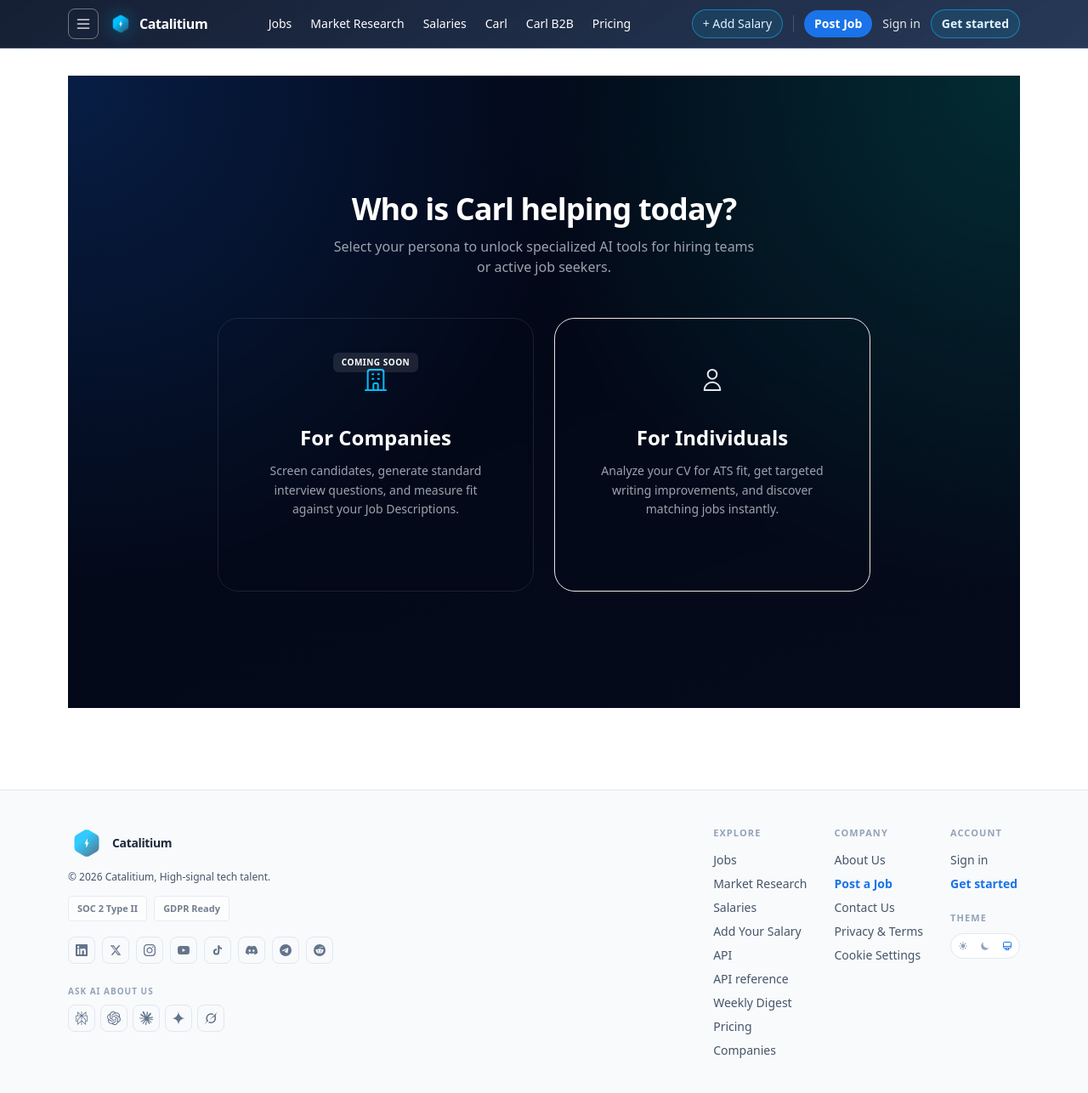
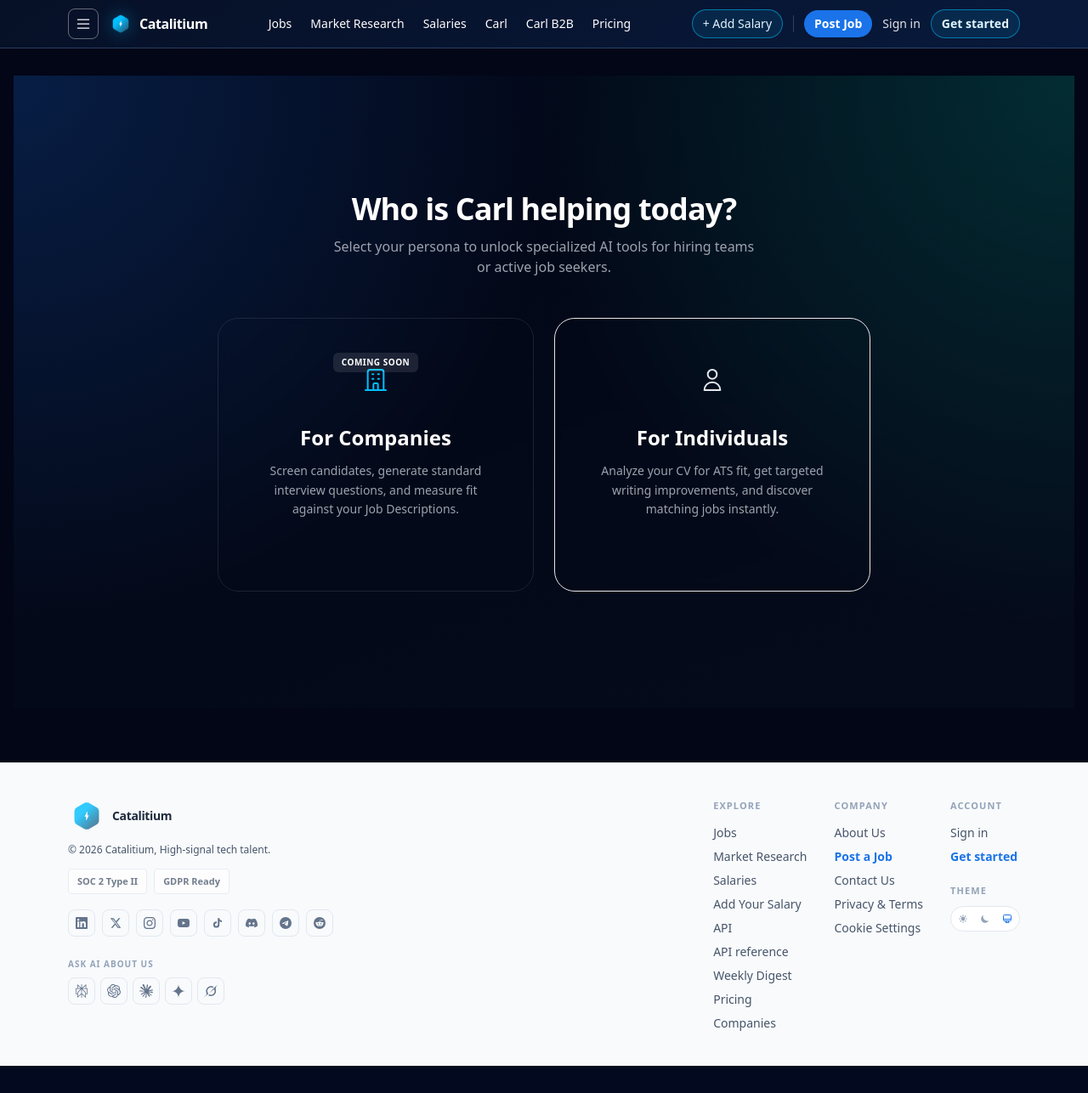
Before and after one commit to Catalitium/catalitium, a Flask app: template app/views/templates/carl.html in a window 1280 px wide. Shown: the whole page at 85% size. After the commit the page ends 1254 px from the top, so only its background shows below. Run offline with Flask 3, Linux system fonts and the light colour scheme; the template is opened without the code that fills it, so the values that code supplies are empty; parts of the project's set-up code (start-up, migrations or seed data) failed here and were passed over; some libraries are stand-ins or nearby versions.

Commit message:
fix(carl): restore individuals layout, radar styling, and terminal sizing
- Four-column desktop grid (sidebar, analytics, actions, chat) with stable widths
- Full-bleed dark page background to remove bottom white gap on /carl
- Career Radar card markup polish; JS card styles for better contrast
- Terminal: compact max-height; avoid post-parse collapse to a tiny strip

Made-with: Cursor

```diff
--- a/app/static/js/carl.js
+++ b/app/static/js/carl.js
@@ -455,16 +455,14 @@
       if (index >= lines.length) {
         terminalTimer = null;
         if (terminalStatus) {
-            var meterDelay = REVEAL_BASE_DELAY_MS + 2 * REVEAL_STAGGER_MS + METER_START_OFFSET_MS;
-             setTimeout(function() {
-                terminalStatus.textContent = "Complete";
-                if (terminal) {
-                   terminal.style.transition = "all 0.6s cubic-bezier(0.16, 1, 0.3, 1)";
-                   terminal.style.maxHeight = "32px";
-                   terminal.style.opacity = "0.45";
-                   terminal.style.filter = "grayscale(100%)";
-                }
-            }, 300);
+          setTimeout(function () {
+            terminalStatus.textContent = "Complete";
+            if (terminal) {
+              terminal.style.transition = "opacity 0.45s ease";
+              terminal.style.opacity = "0.94";
+              terminal.style.filter = "none";
+            }
+          }, 300);
         }
         return;
       }
@@ -554,11 +552,11 @@
     nRoot.innerHTML = "";
 
     function makeCard(title, subtitle, actionText, linkStr) {
-      return '<div class="group relative rounded-2xl border border-white/5 bg-white/[0.03] p-5 transition-all hover:bg-white/[0.06] hover:border-white/10">' +
-             '<div class="absolute inset-0 rounded-2xl bg-gradient-to-br from-[#1a73e8]/10 to-transparent opacity-0 transition group-hover:opacity-100 pointer-events-none"></div>' +
-             '<p class="relative text-[15px] font-bold text-white mb-1 leading-tight">' + escapeHtml(title) + '</p>' +
-             '<p class="relative text-[12px] text-[#9CA3AF] mb-4">' + escapeHtml(subtitle) + '</p>' +
-             '<a href="' + escapeHtml(linkStr) + '" class="relative inline-flex items-center justify-center w-full rounded-xl bg-white/5 py-2 text-[11px] font-bold uppercase tracking-wider text-white hover:bg-[#1a73e8] transition">' + escapeHtml(actionText) + '</a>' +
+      return '<div class="group relative min-h-[9rem] rounded-2xl border border-[#17305b] bg-[linear-gradient(165deg,rgba(6,20,48,0.92),rgba(4,14,36,0.88))] p-4 shadow-[0_14px_34px_-18px_rgba(0,191,255,0.38)] transition-all duration-300 hover:-translate-y-[1px] hover:border-[#1f4f8f] hover:shadow-[0_18px_36px_-18px_rgba(0,191,255,0.5)] sm:p-5">' +
+             '<div class="absolute inset-0 rounded-2xl bg-gradient-to-br from-[#1a73e8]/16 via-transparent to-[#18a7ec]/10 opacity-0 transition group-hover:opacity-100 pointer-events-none"></div>' +
+             '<p class="relative text-[15px] font-bold text-white mb-1.5 leading-tight tracking-tight">' + escapeHtml(title) + '</p>' +
+             '<p class="relative text-[12px] text-[#A7B8D7] mb-4 line-clamp-2">' + escapeHtml(subtitle) + '</p>' +
+             '<a href="' + escapeHtml(linkStr) + '" class="relative inline-flex w-full items-center justify-center rounded-xl border border-[#214f86] bg-[#0b1f44]/78 py-2 text-[10px] font-bold uppercase tracking-[0.11em] text-[#dbeafe] transition hover:border-[#2b71b8] hover:bg-[#123166] hover:text-white">' + escapeHtml(actionText) + '</a>' +
              '</div>';
     }
 
--- a/app/views/templates/carl.html
+++ b/app/views/templates/carl.html
@@ -24,6 +24,26 @@
     --carl-card-fill: linear-gradient(165deg, rgba(30, 41, 59, 0.4) 0%, rgba(15, 23, 42, 0.25) 100%);
     --carl-card-border: rgba(255, 255, 255, 0.12);
   }
+  html:has(body.carl-carl-page),
+  body.carl-carl-page {
+    background: #020617 !important;
+  }
+  /* Full-bleed on /carl as soon as the page loads (not only after dashboard hydrate).
+     Fixes main staying max-w-6xl when wide_layout is missing or overridden. */
+  body.carl-carl-page #content {
+    max-width: none !important;
+    width: 100% !important;
+    margin-left: 0 !important;
+    margin-right: 0 !important;
+    padding-bottom: 0 !important;
+    background: transparent !important;
+    box-sizing: border-box;
+  }
+  body.carl-carl-page #carl-shell {
+    width: 100%;
+    max-width: none;
+    min-width: 0;
+  }
   /* Okara-style Carl: full-bleed dashboard, hide site chrome when active */
   body.carl-dashboard-active header { display: none !important; }
   body.carl-dashboard-active footer { display: none !important; }
@@ -372,7 +417,7 @@
 {% endblock %}
 
 {% block content %}
-  <div id="carl-shell" class="relative flex flex-col font-sans text-slate-200">
+  <div id="carl-shell" class="relative flex w-full min-w-0 flex-col font-sans text-slate-200">
     {% if preloaded_analysis %}
     <script id="preloaded-carl-data" type="application/json">
         {{ preloaded_analysis | tojson | safe }}
@@ -408,7 +453,7 @@
     </div>
   </div>
 
-  <div id="carl-individuals-workspace" class="hidden">
+  <div id="carl-individuals-workspace" class="hidden w-full min-w-0">
     <!-- Landing: upload -->
     <div id="carl-upload-hero" class="mx-auto max-w-2xl px-4 py-16">
       <div class="text-center">
@@ -476,7 +521,7 @@
   </div>
 
   <!-- Full-page dashboard (shown after analyze) -->
-  <div id="carl-workspace" class="hidden min-h-[calc(100dvh-3.5rem)] flex-col xl:overflow-y-auto carl-scroll-dark">
+  <div id="carl-workspace" class="hidden w-full min-w-0 min-h-[calc(100dvh-3.5rem)] flex-col xl:overflow-y-auto carl-scroll-dark">
     <!-- Terminal strip (top) -->
     <div data-carl-reveal class="bg-[#050505] border border-[#22c55e]/30 rounded-xl mx-3 mt-2 shrink-0 p-3 sm:mx-4 sm:p-4 xl:p-3 shadow-[inset_0_2px_18px_rgba(0,0,0,0.8)]">
       <div class="flex flex-wrap items-center justify-between gap-2 border-b border-[#22c55e]/30 pb-2 mb-2 xl:pb-2 xl:mb-2 text-[#22c55e]">
@@ -492,13 +537,13 @@
           <span id="carl-terminal-status" class="text-xs font-bold text-[#4ade80]">Ready</span>
         </div>
       </div>
-      <div id="carl-terminal" class="carl-scroll-dark max-h-32 overflow-y-auto overflow-x-hidden font-mono text-[13px] leading-[1.45] text-[#4ade80] xl:max-h-[5.25rem]"></div>
+      <div id="carl-terminal" class="carl-scroll-dark max-h-32 overflow-y-auto overflow-x-hidden font-mono text-[13px] leading-[1.45] text-[#4ade80] xl:max-h-[5.75rem]"></div>
     </div>
 
     <!-- Main grid -->
-    <div class="grid grid-cols-1 gap-4 p-4 xl:grid-cols-12 xl:items-start">
+    <div class="carl-main-grid grid w-full min-w-0 grid-cols-1 gap-4 p-4 xl:items-start">
       <!-- Panel 1: Sidebar (3/12) -->
-      <div id="carl-sidebar" class="space-y-4 xl:col-span-3 min-w-0">
+      <div id="carl-sidebar" class="space-y-4 min-w-0">
         <div class="carl-card p-4">
           <p class="text-[11px] font-semibold uppercase tracking-wider text-[#6B7280]">Candidate</p>
           <div class="mt-3 flex gap-3">
@@ -535,17 +580,16 @@
       </div>
 
       <!-- Panel 2: Analytics (5/12) -->
-      <div id="carl-analytics-container" data-carl-reveal class="carl-card flex flex-col p-4 xl:col-span-5 min-w-0 h-full">
+      <div id="carl-analytics-container" data-carl-reveal class="carl-card flex flex-col p-5 min-w-0 h-full">
           <p class="text-[11px] font-semibold uppercase tracking-wider text-[#6B7280]">Analytics</p>
           <div class="mt-3 flex flex-wrap gap-1.5" role="tablist">
             <button type="button" data-carl-tab="overview" class="carl-tab-active rounded-full border border-transparent px-3 py-1 text-xs font-medium transition-colors">Overview</button>
             <button type="button" data-carl-tab="suggestions" class="rounded-full border border-transparent px-3 py-1 text-xs font-medium text-[#9CA3AF] hover:text-white transition-colors">Suggestions</button>
             <button type="button" data-carl-tab="skills" class="rounded-full border border-transparent px-3 py-1 text-xs font-medium text-[#9CA3AF] hover:text-white transition-colors">Skills</button>
             <button type="button" data-carl-tab="risks" class="rounded-full border border-transparent px-3 py-1 text-xs font-medium text-[#9CA3AF] hover:text-white transition-colors">Signals</button>
-            <button type="button" data-carl-tab="actions" class="rounded-full border border-transparent px-3 py-1 text-xs font-medium text-[#9CA3AF] hover:text-white transition-colors">Actions</button>
           </div>
 
-          <div id="carl-panel-overview" class="carl-tab-panel carl-scroll-dark mt-4 flex min-h-0 flex-1 flex-col gap-3 overflow-y-auto xl:gap-3">
+          <div id="carl-panel-overview" class="carl-tab-panel carl-scroll-dark mt-5 flex min-h-0 flex-1 flex-col gap-4 overflow-y-auto">
             <div class="relative bg-white/5 rounded-2xl p-4 overflow-hidden">
               <div class="absolute inset-0 bg-gradient-to-br from-[#1a73e8]/10 to-transparent pointer-events-none"></div>
               <p class="text-xs font-medium text-[#9CA3AF]">ATS Match Integrity</p>
@@ -658,11 +702,16 @@
               <ul id="carl-suggestions-certs" class="mt-2 list-disc space-y-2 pl-4 text-xs text-[#E5E5E5]"></ul>
             </div>
           </div>
-
       </div>
 
-      <!-- Panel 3: Talk to Carl (4/12) -->
-      <aside id="carl-chat-container" data-carl-reveal class="carl-card flex min-h-[480px] flex-col p-4 xl:col-span-4 min-w-0 h-full">
+      <!-- Panel 3: Actions -->
+      <aside id="carl-actions-container" data-carl-reveal class="carl-card flex min-h-[480px] flex-col p-4 min-w-0 h-full">
+        <p class="text-[11px] font-semibold uppercase tracking-wider text-[#6B7280]">Actions</p>
+        <div id="carl-actions" class="carl-scroll-dark mt-3 flex min-h-0 flex-1 flex-col gap-2 overflow-y-auto"></div>
+      </aside>
+
+      <!-- Panel 4: Talk to Carl -->
+      <aside id="carl-chat-container" data-carl-reveal class="carl-card flex min-h-[480px] flex-col p-4 min-w-0 h-full">
         <p class="text-[11px] font-semibold uppercase tracking-wider text-[#6B7280]">Talk to Carl</p>
         <p class="mt-1 text-[11px] text-[#6B7280]">Three short questions about <span class="text-[#9CA3AF]">this</span> analysis only—use the chips or mention keywords from your pass.</p>
         <div id="carl-chat-log" class="carl-scroll-dark mt-3 flex min-h-[160px] flex-1 flex-col gap-2 overflow-y-auto rounded-xl border border-white/12 bg-[rgba(8,18,42,0.35)] p-3 backdrop-blur-md xl:min-h-0"></div>
@@ -696,7 +745,8 @@
     </div>
 
     <!-- Carl's Career Radar -->
-    <div id="carl-matches-section" data-carl-reveal class="hidden mt-6 mx-3 sm:mx-4 xl:mx-0 w-full rounded-3xl border border-white/10 bg-[#111]/30 p-6 sm:p-8 shadow-2xl backdrop-blur-md transition-all">
+    <div class="mt-6 px-3 sm:px-4">
+    <div id="carl-matches-section" data-carl-reveal class="hidden w-full rounded-3xl border border-white/10 bg-[#111]/30 p-6 sm:p-8 shadow-2xl backdrop-blur-md transition-all">
       <div class="flex items-center justify-between border-b border-white/10 pb-4 mb-6">
         <h2 class="text-xl font-bold text-white flex items-center gap-2">
           <svg class="h-5 w-5 text-[#22c55e]" fill="none" viewBox="0 0 24 24" stroke="currentColor"><path stroke-linecap="round" stroke-linejoin="round" stroke-width="2" d="M14 10l-2 1m0 0l-2-1m2 1v2.5M20 7l-2 1m2-1l-2-1m2 1v2.5M14 4l-2-1-2 1M4 7l2-1M4 7l2 1M4 7v2.5M12 21l-2-1m2 1l2-1m-2 1v-2.5M6 18l-2-1v-2.5M18 18l2-1v-2.5"></path></svg>
```
Also changed, not shown: other parts of app/views/templates/carl.html (+27 -1 lines).
